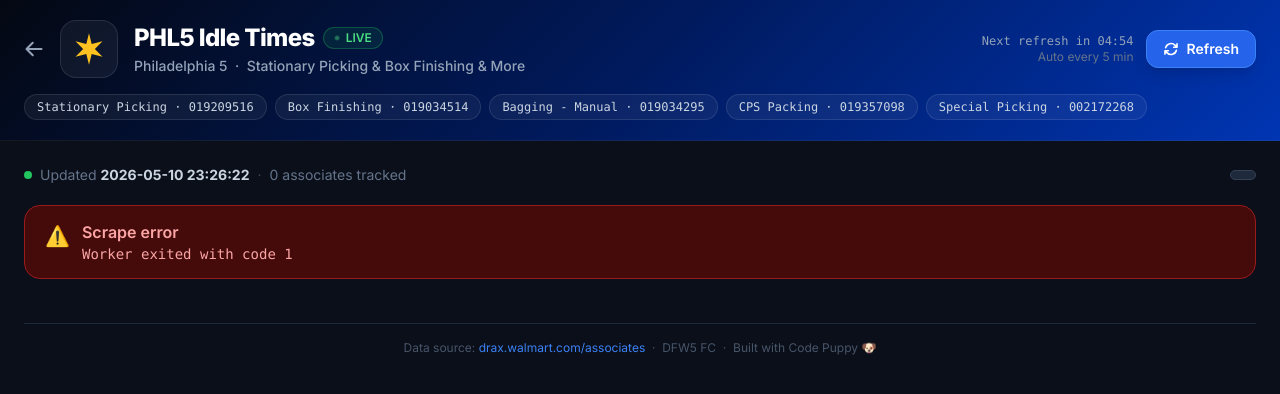
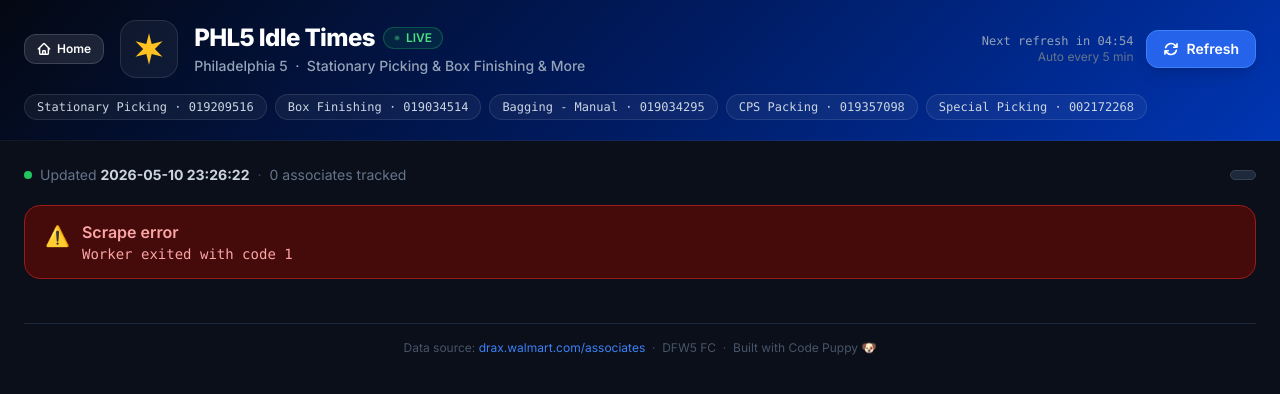
Before and after one commit to shalingandhi-samy/DFW5-Idle-Times, a FastAPI app: page /building/phl5 in a window 1280 px wide. Shown: the top 394 px of the page. Run offline with FastAPI, Linux system fonts and the light colour scheme; some libraries are stand-ins or nearby versions.

Commit message:
feat: replace back arrow with labeled Home button in dashboard header

```diff
--- a/templates/index.html
+++ b/templates/index.html
@@ -67,10 +67,13 @@
 
         <!-- Back + Brand -->
         <div class="flex items-center gap-4">
-          <a href="/" class="text-slate-400 hover:text-white transition-colors" title="All Buildings">
-            <svg class="w-5 h-5" fill="none" stroke="currentColor" stroke-width="2.5" viewBox="0 0 24 24">
-              <path stroke-linecap="round" stroke-linejoin="round" d="M10.5 19.5 3 12m0 0 7.5-7.5M3 12h18"/>
+          <a href="/" class="flex items-center gap-1.5 bg-white/10 hover:bg-white/20
+                     border border-white/15 text-white text-xs font-semibold
+                     px-3 py-1.5 rounded-xl transition-all" title="All Buildings">
+            <svg class="w-3.5 h-3.5" fill="none" stroke="currentColor" stroke-width="2.5" viewBox="0 0 24 24">
+              <path stroke-linecap="round" stroke-linejoin="round" d="M2.25 12l8.954-8.955c.44-.439 1.152-.439 1.591 0L21.75 12M4.5 9.75v10.125c0 .621.504 1.125 1.125 1.125H9.75v-4.875c0-.621.504-1.125 1.125-1.125h2.25c.621 0 1.125.504 1.125 1.125V21h4.125c.621 0 1.125-.504 1.125-1.125V9.75M8.25 21h8.25"/>
             </svg>
+            Home
           </a>
           <div class="bg-white/5 border border-white/10 rounded-2xl p-2.5">
             <img src="/static/spark.svg" class="w-9 h-9" alt="Walmart Spark"/>
```
